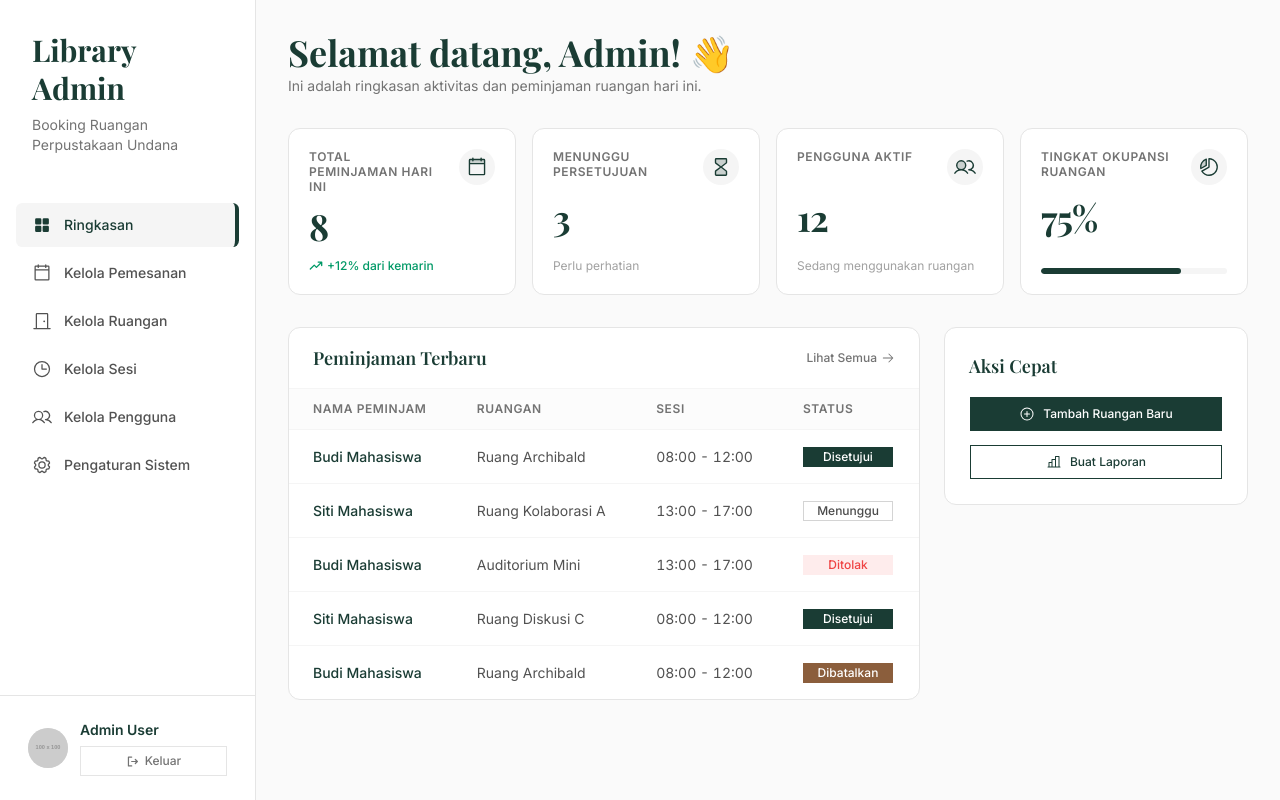
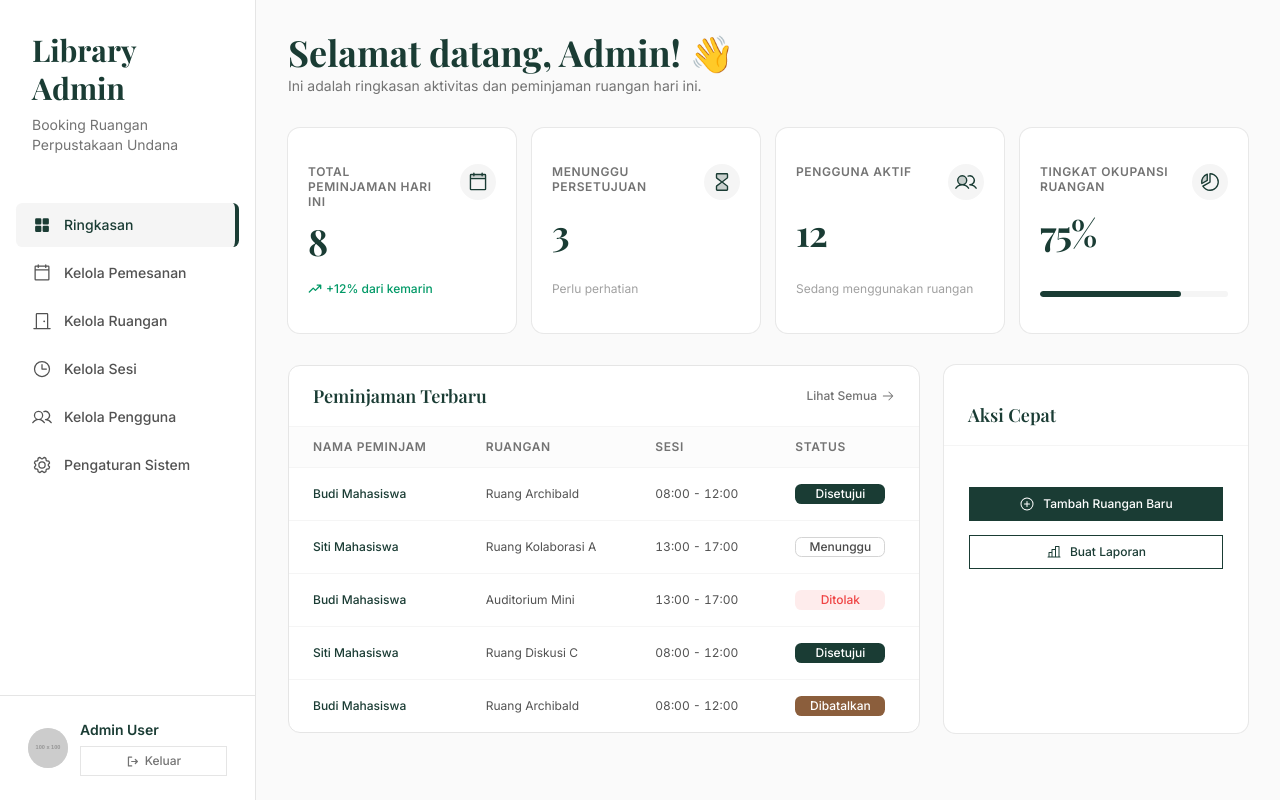
Before and after one commit to legacyditt/booking-room-perpusUndana, a Next.js app in the folder frontend/: page /admin/overview in a window 1280 px wide. Built offline with nearby package versions, Linux system fonts and the light colour scheme; a web font is replaced by a local one.

Commit message:
refactor(admin): migrate overview components to use shadcn ui cards and table

```diff
--- a/frontend/src/features/admin/components/QuickActions.tsx
+++ b/frontend/src/features/admin/components/QuickActions.tsx
@@ -1,18 +1,19 @@
 import Link from "next/link";
 import { PlusCircle, ChartBar } from "@phosphor-icons/react/dist/ssr";
 import { Button } from "@/components/ui/button";
+import { Card, CardContent, CardHeader, CardTitle } from "@/components/ui/card";
 
 export function QuickActions() {
   return (
-    <div className="bg-white rounded-xl border border-neutral-200 p-6 flex flex-col gap-4">
-      {/* Judul section */}
-      <h2 className="text-lg font-serif font-semibold text-primary">
+    <Card className="border-neutral-200 shadow-none rounded-xl h-full">
+      <CardHeader className="px-6 py-5 border-b border-neutral-100 pb-4">
+        <CardTitle className="text-lg font-serif font-semibold text-primary">
           Aksi Cepat
-      </h2>
+        </CardTitle>
+      </CardHeader>
 
-      {/* Daftar tombol aksi */}
+      <CardContent className="p-6">
         <div className="flex flex-col gap-3">
-        {/* Tombol utama: Tambah Ruangan Baru — variant solid/default */}
           <Button
             variant="default"
             size="lg"
@@ -24,7 +25,6 @@ export function QuickActions() {
             Tambah Ruangan Baru
           </Button>
 
-        {/* Tombol sekunder: Buat Laporan — variant outline dengan warna primary */}
           <Button
             variant="outlinePrimary"
             size="lg"
@@ -36,6 +36,7 @@ export function QuickActions() {
             Buat Laporan
           </Button>
         </div>
-    </div>
+      </CardContent>
+    </Card>
   );
 }
--- a/frontend/src/features/admin/components/RecentBookingsTable.tsx
+++ b/frontend/src/features/admin/components/RecentBookingsTable.tsx
@@ -1,6 +1,14 @@
 import Link from "next/link";
 import { ArrowRight } from "@phosphor-icons/react/dist/ssr";
 import { Badge } from "@/components/ui/badge";
+import {
+  Table,
+  TableBody,
+  TableCell,
+  TableHead,
+  TableHeader,
+  TableRow,
+} from "@/components/ui/table";
 import { RecentBookingRow } from "@/types/admin";
 
 // ── Pemetaan status booking ke variant Badge & label ─────────────────────────
@@ -22,14 +30,14 @@ interface RecentBookingsTableProps {
 
 export function RecentBookingsTable({ bookings }: RecentBookingsTableProps) {
   return (
-    <div className="bg-white rounded-xl border border-neutral-200 flex flex-col">
+    <div className="bg-white rounded-xl border border-neutral-200 flex flex-col overflow-hidden">
       {/* Header tabel */}
       <div className="flex items-center justify-between px-6 py-4 border-b border-neutral-100">
         <h2 className="text-lg font-serif font-semibold text-primary">
           Peminjaman Terbaru
         </h2>
         <Link
-          href="/admin/bookings"
+          href="/admin/reservations"
           className="flex items-center gap-1 text-xs font-medium text-neutral-500 hover:text-primary transition-colors"
         >
           Lihat Semua
@@ -37,56 +45,55 @@ export function RecentBookingsTable({ bookings }: RecentBookingsTableProps) {
         </Link>
       </div>
 
-      {/* Tabel */}
-      <div className="overflow-x-auto">
-        <table className="w-full text-sm">
-          {/* Header kolom */}
-          <thead>
-            <tr className="border-b border-neutral-100 bg-neutral-50/50">
-              <th className="text-left px-6 py-3 text-xs font-semibold text-neutral-500 uppercase tracking-wider">
+      <Table>
+        <TableHeader className="bg-neutral-50/50">
+          <TableRow className="hover:bg-transparent border-neutral-100">
+            <TableHead className="px-6 py-3 text-xs font-semibold text-neutral-500 uppercase tracking-wider h-auto">
               Nama Peminjam
-              </th>
-              <th className="text-left px-6 py-3 text-xs font-semibold text-neutral-500 uppercase tracking-wider">
+            </TableHead>
+            <TableHead className="px-6 py-3 text-xs font-semibold text-neutral-500 uppercase tracking-wider h-auto">
               Ruangan
-              </th>
-              <th className="text-left px-6 py-3 text-xs font-semibold text-neutral-500 uppercase tracking-wider">
+            </TableHead>
+            <TableHead className="px-6 py-3 text-xs font-semibold text-neutral-500 uppercase tracking-wider h-auto">
               Sesi
-              </th>
-              <th className="text-left px-6 py-3 text-xs font-semibold text-neutral-500 uppercase tracking-wider">
+            </TableHead>
+            <TableHead className="px-6 py-3 text-xs font-semibold text-neutral-500 uppercase tracking-wider h-auto">
               Status
-              </th>
-            </tr>
-          </thead>
+            </TableHead>
+          </TableRow>
+        </TableHeader>
 
-          {/* Isi tabel */}
-          <tbody className="divide-y divide-neutral-100">
+        <TableBody>
           {bookings.map((booking) => {
-              // Ambil konfigurasi badge berdasarkan status booking
             const { label, variant } = statusConfig[booking.status];
 
             return (
-                <tr
+              <TableRow
                 key={booking.id}
-                  className="hover:bg-neutral-50/60 transition-colors"
+                className="hover:bg-neutral-50/60 transition-colors border-neutral-100"
               >
-                  <td className="px-6 py-4 font-medium text-primary">
+                <TableCell className="px-6 py-4 font-medium text-primary">
                   {booking.userName}
-                  </td>
-                  <td className="px-6 py-4 text-neutral-600">
+                </TableCell>
+                <TableCell className="px-6 py-4 text-neutral-600">
                   {booking.roomName}
-                  </td>
-                  <td className="px-6 py-4 text-neutral-600 tabular-nums">
+                </TableCell>
+                <TableCell className="px-6 py-4 text-neutral-600 tabular-nums">
                   {booking.sessionTimeRange}
-                  </td>
-                  <td className="px-6 py-4">
-                    <Badge variant={variant} className="min-w-[90px] justify-center">{label}</Badge>
-                  </td>
-                </tr>
+                </TableCell>
+                <TableCell className="px-6 py-4">
+                  <Badge
+                    variant={variant}
+                    className="min-w-[90px] justify-center rounded-md"
+                  >
+                    {label}
+                  </Badge>
+                </TableCell>
+              </TableRow>
             );
           })}
-          </tbody>
-        </table>
-      </div>
+        </TableBody>
+      </Table>
     </div>
   );
 }
--- a/frontend/src/features/admin/components/StatCard.tsx
+++ b/frontend/src/features/admin/components/StatCard.tsx
@@ -7,6 +7,7 @@ import {
   TrendUp,
   TrendDown,
 } from "@phosphor-icons/react/dist/ssr";
+import { Card, CardContent } from "@/components/ui/card";
 
 const iconMap: Record<string, React.ReactNode> = {
   "total-bookings": <CalendarBlank size={22} weight="duotone" />,
@@ -23,13 +24,13 @@ export function StatCard({ stat }: StatCardProps) {
   const icon = iconMap[stat.id];
 
   return (
-    <div className="bg-white rounded-xl border border-neutral-200 p-5 flex flex-col gap-3 hover:shadow-md transition-shadow duration-200">
+    <Card className="hover:shadow-md transition-shadow duration-200 border-neutral-200 shadow-none rounded-xl">
+      <CardContent className="p-5 flex flex-col gap-3 h-full">
         {/* Baris atas: Label teks + Ikon */}
         <div className="flex items-start justify-between">
           <p className="text-xs font-semibold text-neutral-500 uppercase tracking-wider leading-tight max-w-[70%]">
             {stat.label}
           </p>
-        {/* Ikon dalam lingkaran warna muted */}
           <div className="w-9 h-9 rounded-full bg-neutral-100 flex items-center justify-center text-primary shrink-0">
             {icon}
           </div>
@@ -40,9 +41,8 @@ export function StatCard({ stat }: StatCardProps) {
           {stat.value}
         </p>
 
-      {/* Bagian bawah: Bisa berupa trend, subtext, atau progress bar */}
-      <div className="mt-auto">
-        {/* Jika ada data progress → tampilkan progress bar */}
+        {/* Bagian bawah */}
+        <div className="mt-auto pt-2">
           {stat.progress !== undefined ? (
             <div className="space-y-1.5">
               <div className="w-full h-1.5 bg-neutral-100 rounded-full overflow-hidden">
@@ -53,7 +53,6 @@ export function StatCard({ stat }: StatCardProps) {
               </div>
             </div>
           ) : stat.trend ? (
-          // Jika ada data trend → tampilkan teks trend dengan warna positif/negatif
             <div className={`flex items-center gap-1 text-xs font-medium ${
               stat.trendPositive ? "text-emerald-600" : "text-destructive"
             }`}>
@@ -64,10 +63,10 @@ export function StatCard({ stat }: StatCardProps) {
               <span>{stat.trend}</span>
             </div>
           ) : (
-          // Fallback: tampilkan subtext biasa
             <p className="text-xs text-neutral-400">{stat.subtext}</p>
           )}
         </div>
-    </div>
+      </CardContent>
+    </Card>
   );
 }
```
Also changed, not shown: 1 other file (tests, documents, lock files or other folders). Lines whose indentation alone changed are shown as unchanged.
